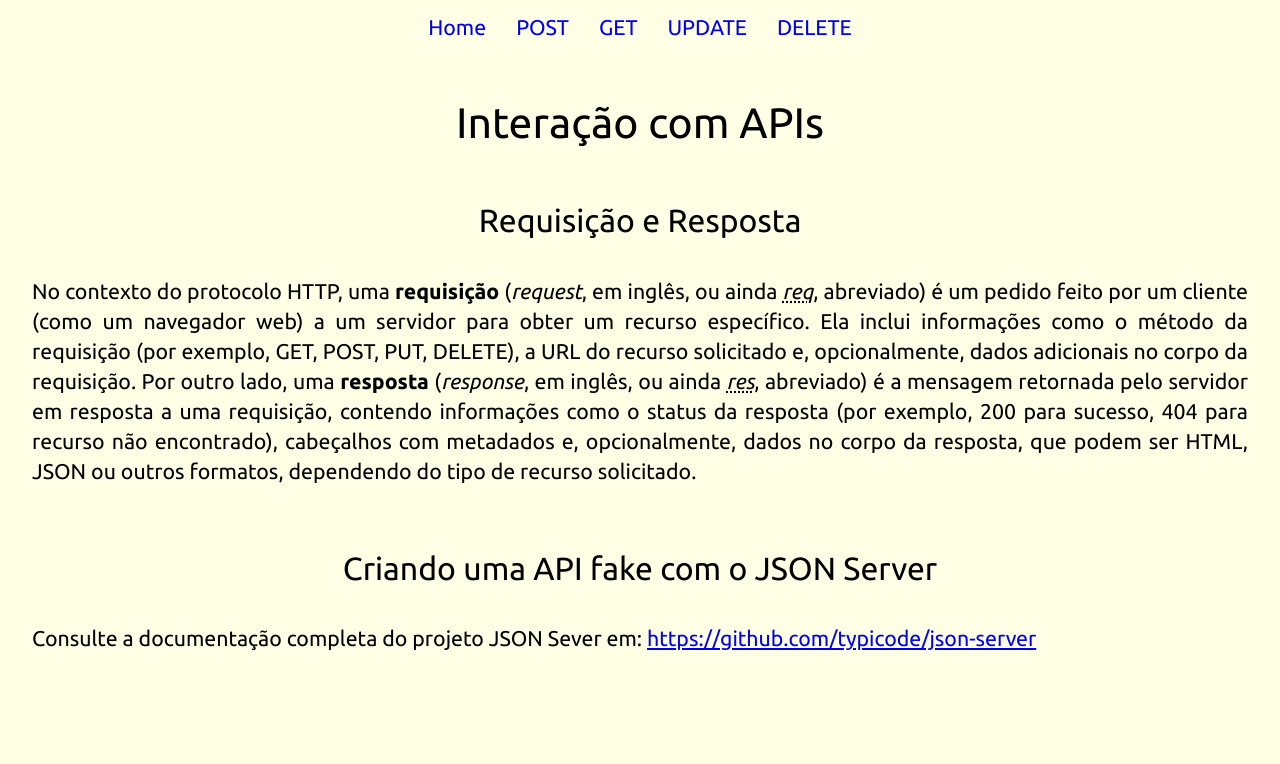
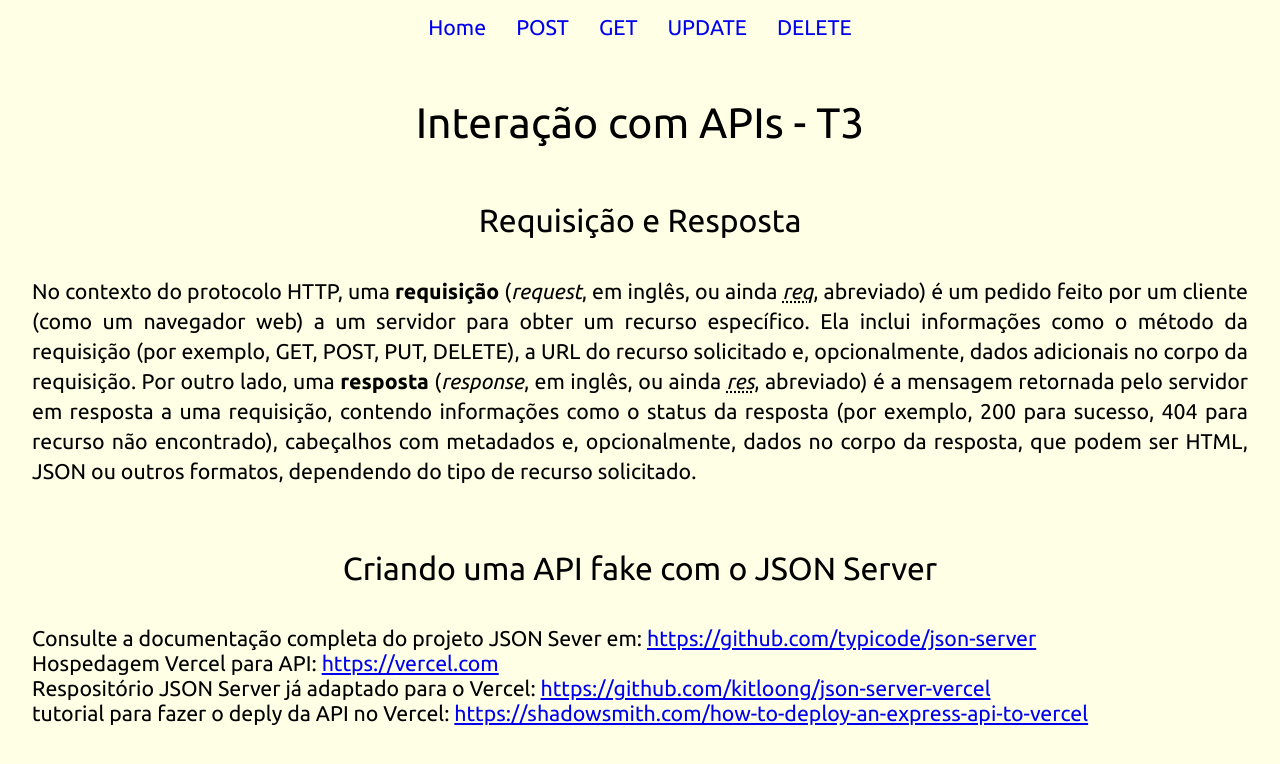
Before and after one commit to andersonfontes/api-crud-client, a website: page index.html in a window 1280 px wide. Drawn offline with Linux system fonts and the light colour scheme.

Commit message:
adicionado links vercel

```diff
--- a/index.html
+++ b/index.html
@@ -3,11 +3,11 @@
 <head>
     <meta charset="UTF-8">
     <meta name="viewport" content="width=device-width, initial-scale=1.0">
-    <title>Interação com APIs</title>
+    <title>Interação com APIs - T3</title>
 </head>
 <body>
     <header>
-        <h1 class="titulo-pagina">Interação com APIs</h1>
+        <h1 class="titulo-pagina">Interação com APIs - T3</h1>
     </header>
 
     <main class="conteudo-principal">
@@ -21,6 +21,11 @@
         <section class="secao-texto">
             <h2 class="subtitulo-pagina">Criando uma API fake com o JSON Server</h2>
             <p>Consulte a documentação completa do projeto JSON Sever em: <a href="https://github.com/typicode/json-server">https://github.com/typicode/json-server</a></p>
+            <p>Hospedagem Vercel para API: <a href="https://vercel.com">https://vercel.com</a></p>
+            <p>Respositório JSON Server já adaptado para o Vercel: <a href="https://github.com/kitloong/json-server-vercel">https://github.com/kitloong/json-server-vercel</a></p>
+            <p>tutorial para fazer o deply da API no Vercel: <a href="https://shadowsmith.com/how-to-deploy-an-express-api-to-vercel">https://shadowsmith.com/how-to-deploy-an-express-api-to-vercel</a></p>
+
+
         </section>
     </main>
 
```
